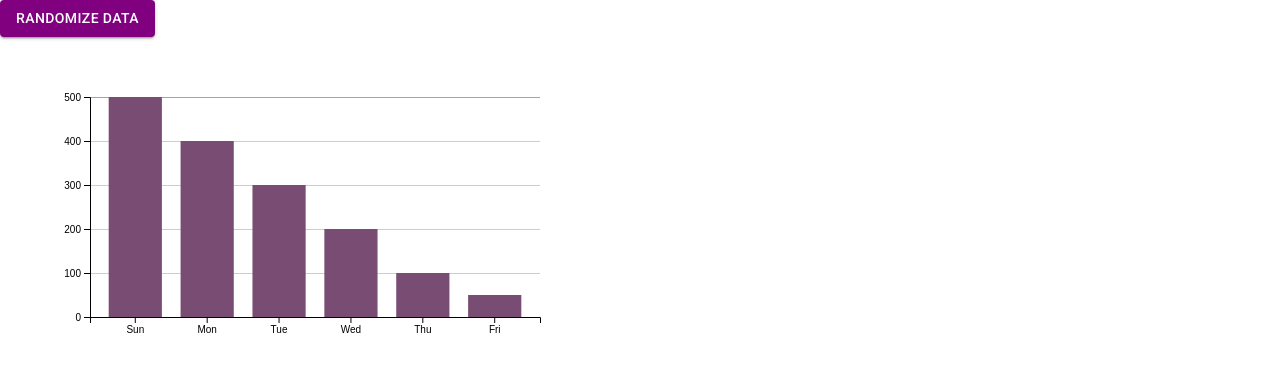
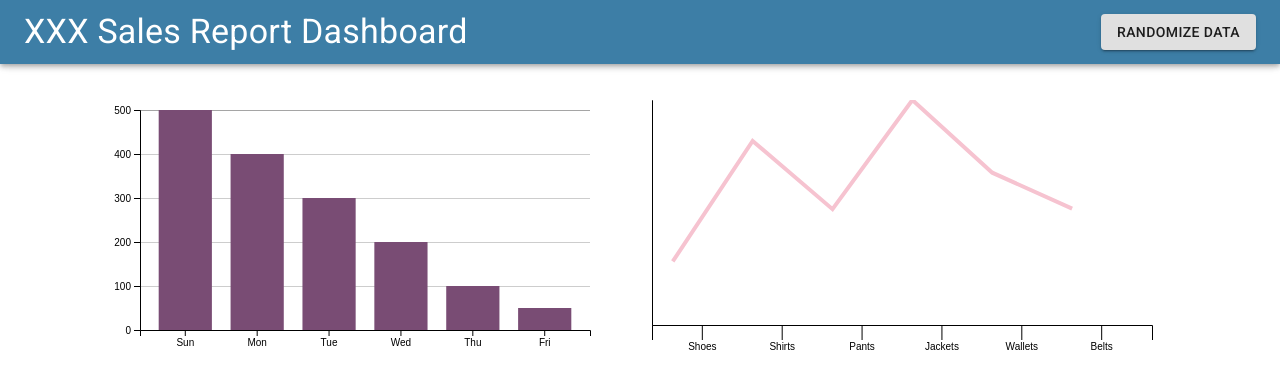
Before and after one commit to usmangq12/react-charts-dashboard, a React (Create React App) app: page / in a window 1280 px wide. Shown: the top 388 px of the page. Built offline with nearby package versions, Linux system fonts and the light colour scheme.

Commit message:
Created line chart

```diff
--- a/src/App.tsx
+++ b/src/App.tsx
@@ -1,14 +1,15 @@
 import React, { useState } from "react";
 import ChartContainer from "./components/shared/ChartContainer";
-import NavBarContainer from "./components/shared/NavBarContainer";
 import NavBar from "./components/shared/NavBar";
-import { Grid, Button } from "@material-ui/core";
-import BarChart from "./components/BarChart";
+import { Grid } from "@material-ui/core";
+import BarChart from "./components/BarChart/BarChart";
+import LineChart from "./components/LineChart/LineChart";
 import { ChartData } from "./models";
 import { generateChartData, Products } from "./utilities/utils";
+import { IChartProps } from "./models/ChartProps"
 
 function App() {
-  const [charts] = useState<React.FC[]>(() => [BarChart]);
+  const [charts] = useState<React.FC<IChartProps>[]>(() => [BarChart, LineChart]);
   const [chartData, setChartData] = useState<ChartData[]>(() =>
     generateChartData(Products)
   );
@@ -19,22 +20,13 @@ function App() {
 
   return (
     <Grid container>
-      <Button
-        onClick={randomizeChartData}
-        variant="contained"
-        style={{backgroundColor: "purple", color: "white"}}
-      >
-        Randomize Data
-      </Button>
+      <NavBar handleRandomizeData={randomizeChartData} />
       <Grid
         container
         item
-        style={{ display: "flex", flexWrap: "wrap", padding: 50 }}
+        style={{ display: "flex", flexWrap: "wrap", padding: "100px" }}
         spacing={3}
       >
-        {/* <NavBarContainer>
-          <NavBar title="React Dashboard" />
-        </NavBarContainer> */}
         {charts.map((chart) => (
           <ChartContainer component={chart} data={chartData} />
         ))}
--- a/src/components/BarChart.js
+++ b/src/components/BarChart/BarChart.js
@@ -1,7 +1,7 @@
 import React, { useState } from 'react';
 import { scaleBand, scaleLinear } from 'd3-scale';
-import XYAxis from './shared/XY_Axis';
-import Grid from './shared/Grid';
+import XYAxis from '../shared/XY_Axis';
+import Grid from '../shared/Grid';
 import Bar from './Bar';
 import { transition } from 'd3-transition';
 
--- /dev/null
+++ b/src/components/LineChart/LineChart.tsx
@@ -0,0 +1,75 @@
+import React, { useEffect, useRef, RefObject } from "react";
+import { select } from "d3-selection";
+import { min, max } from "d3";
+import { scaleBand, scaleLinear } from "d3-scale";
+import { transition } from "d3-transition";
+import { line, curveLinear } from "d3-shape";
+import { IChartProps, ChartData } from "../../models";
+import { axisBottom, axisLeft } from "d3-axis";
+
+const LineChart = ({ data = [], chartProps }: IChartProps) => {
+  const ref = useRef<SVGSVGElement | null>(null) as RefObject<SVGSVGElement>;
+  useEffect(() => {
+    createChart();
+  }, [data]);
+
+  const createChart = () => {
+    const svg = select(ref.current)
+    svg.selectAll("*").remove()
+      .selectAll(".line")
+      .data(data)
+      .enter()
+      .append("g")
+      .attr(
+        "transform",
+        `translate(${chartProps.margin.left},${chartProps.margin.top})`
+      )
+      .attr("class", "line");
+
+    const xScale = scaleBand()
+      .domain(data.map((x) => x.name))
+      .range([0, chartProps.width])
+      .padding(0.26);
+
+    const yScale = scaleLinear()
+      .domain([0, max(data, (d) => d.value as any)])
+      .range([chartProps.height, 0]);
+
+    const lineGenerator = line<ChartData>()
+      .x((d) => xScale(d.name) as number)
+      .y((d) => yScale(d.value) as number)
+      .curve(curveLinear);
+
+    svg
+      .append("g")
+      .attr("class", "x-axis")
+      .attr("transform", `translate(0,${chartProps.height})`)
+      .call(axisBottom(xScale).scale(xScale).tickSize(15));
+
+    svg.append("g").attr("class", "y-axis").call(axisLeft(yScale));
+
+    const t = transition().duration(1000);
+    svg
+      .append("path")
+      .datum(data)
+      .attr("fill", "none")
+      .attr("stroke", "#f6c3d0")
+      .attr("stroke-width", 4)
+      .attr("class", "line")
+      .transition()
+      .attr("d", lineGenerator);
+  };
+  return (
+    <svg
+      ref={ref}
+      width={
+        chartProps.width + chartProps.margin.left + chartProps.margin.right
+      }
+      height={
+        chartProps.height + chartProps.margin.top + chartProps.margin.bottom
+      }
+    ></svg>
+  );
+};
+
+export default LineChart;
--- a/src/components/shared/ChartContainer.tsx
+++ b/src/components/shared/ChartContainer.tsx
@@ -1,10 +1,6 @@
 import React from "react";
 import { Grid } from "@material-ui/core";
-import { ChartData, ChartProps } from "../../models";
-interface IChartProps {
-  chartProps: ChartProps;
-  data: ChartData[];
-}
+import { ChartData, ChartProps, IChartProps } from "../../models";
 
 interface IProps {
   component: React.FC<IChartProps>;
--- a/src/components/shared/NavBar.tsx
+++ b/src/components/shared/NavBar.tsx
@@ -1,19 +1,20 @@
 import React from "react";
-import { AppBar, Toolbar, Typography } from "@material-ui/core";
+import { AppBar, Toolbar, Typography, Button } from "@material-ui/core";
 import NavbarStyles from "../../styles/NavBar";
 
 interface IProps {
-  title?: string;
+  handleRandomizeData: () => void
 }
 
-export const NavBar = ({ title }: IProps) => {
-  const navbarClasses = NavbarStyles();
+export const NavBar = ({handleRandomizeData}: IProps) => {
+  const styles = NavbarStyles();
   return (
-    <AppBar className={navbarClasses.appBar}>
-      <Toolbar>
-        <Typography variant="h4" className={navbarClasses.MarginRight}>
-          {title}
+    <AppBar className={styles.appBar}>
+      <Toolbar style={{display: "flex", justifyContent: "space-between"}}>
+        <Typography variant="h4" className={styles.MarginRight}>
+          {"XXX Sales Report Dashboard"}
         </Typography>
+        <Button variant={"contained"} onClick={handleRandomizeData}>Randomize Data</Button>
       </Toolbar>
     </AppBar>
   );
--- a/src/models/ChartProps.ts
+++ b/src/models/ChartProps.ts
@@ -1,3 +1,5 @@
+import { ChartData } from "./ChartData";
+
 interface IMargin {
   top: number;
   bottom: number;
@@ -6,14 +8,19 @@ interface IMargin {
 }
 
 export class ChartProps {
-  parentWidth = 500;
+  parentWidth = 550;
   margin: IMargin = {
     top: 10,
     right: 10,
-    bottom: 20,
+    bottom: 40,
     left: 40,
   };
   ticks = 6;
   width = this.parentWidth - this.margin.left - this.margin.right;
   height = this.parentWidth * 0.5 - this.margin.top - this.margin.bottom;
 }
+
+export interface IChartProps {
+  chartProps: ChartProps;
+  data: ChartData[];
+}
--- a/src/styles/NavBar.ts
+++ b/src/styles/NavBar.ts
@@ -4,9 +4,6 @@ export const NavbarStyles = makeStyles((theme: Theme) =>
   createStyles({
     root: {
       zIndex: 1,
-    },
-    menuButton: {
-      marginRight: theme.spacing(2),
     },
     MarginRight: {
       marginRight: 50
```
Also changed, not shown: src/components/shared/NavBarContainer.tsx (deleted, +0 -16 lines), src/components/BarChart/Bar.js (renamed from src/components/Bar.js).
